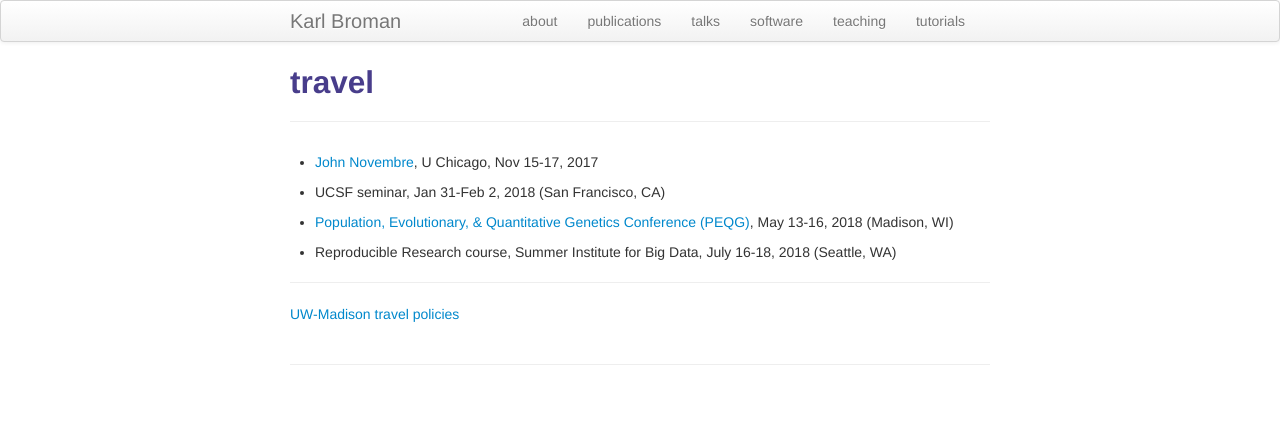
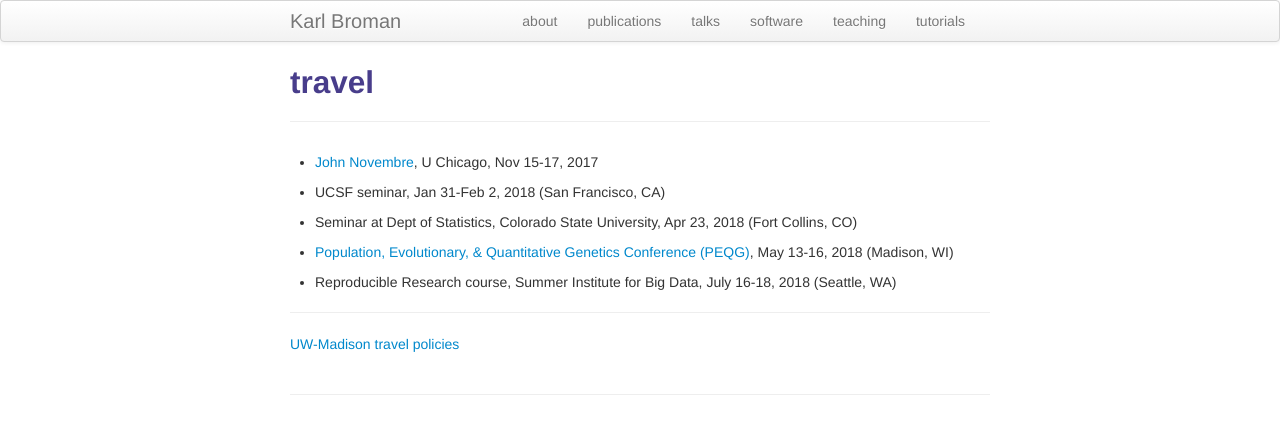
Before and after one commit to kbroman/kbroman.github.io, a Jekyll site: the page built from pages/travel.md, in a window 1280 px wide. Shown: the top 434 px of the page. Built offline with Jekyll 4.4.1, drawn with Linux system fonts in a browser that asks for light colours.

Commit message:
pages/travel: add 2018-04 colorado state seminar

```diff
--- a/pages/travel.md
+++ b/pages/travel.md
@@ -304,6 +304,9 @@ title: travel
 
 - UCSF seminar, Jan 31-Feb 2, 2018 (San Francisco, CA)
 
+- Seminar at Dept of Statistics, Colorado State University, Apr 23,
+  2018 (Fort Collins, CO)
+
 - [Population, Evolutionary, & Quantitative Genetics Conference (PEQG)](http://genetics-gsa.org/peqg/2018/),
   May 13-16, 2018 (Madison, WI)
 
```
